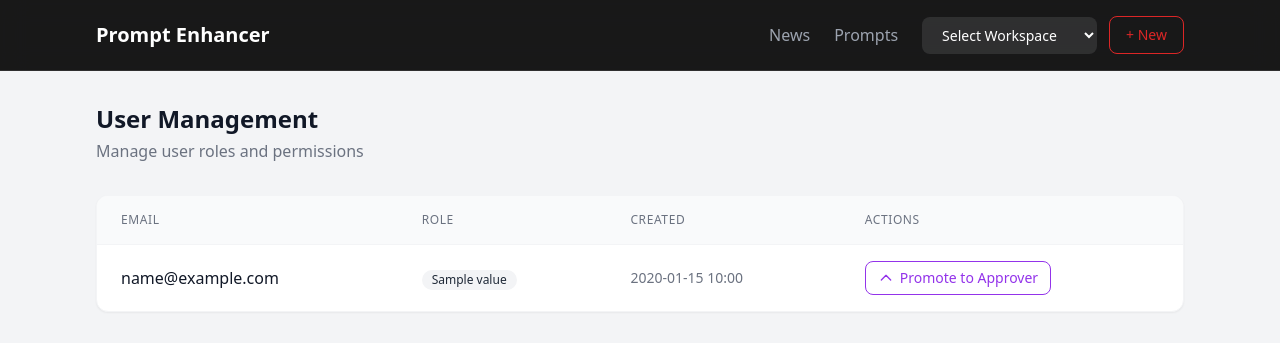
After one commit to rajvermacas/prompt-enhancer, a FastAPI app: template app/templates/users.html in a window 1280 px wide. The commit adds this page. Shown: the top 343 px of the page. Run offline with FastAPI, Linux system fonts and the light colour scheme; the template is opened without the code that fills it: most values are stand-ins (such as "Sample title", 1, 10 or a date in 2020); parts of the project's set-up code (start-up, migrations or seed data) failed here and were passed over; some libraries are stand-ins or nearby versions.

Commit message:
feat(ui): add user management page for approvers
Add users.html template with table showing all users and their roles.
Approvers can toggle user roles via buttons that call PATCH /api/users/{id}/role.
Add /users page route with approver-only access control.
Add Users link in base.html navigation visible only to approvers.

Co-Authored-By: Claude Opus 4.5 <noreply@anthropic.com>

```diff
--- a/app/templates/base.html
+++ b/app/templates/base.html
@@ -111,6 +111,9 @@
                 <span class="bg-red-600 text-white text-xs font-medium px-2 py-0.5 rounded-full">{{ pending_count }}</span>
                 {% endif %}
             </a>
+            {% endif %}
+            {% if current_user and current_user.role.value == 'APPROVER' %}
+            <a href="/users" class="nav-link text-gray-400 hover:text-white transition-all duration-200 hover:-translate-y-0.5 {{ 'text-white border-b-2 border-red-600 pb-1' if request.path == '/users' else '' }}">Users</a>
             {% endif %}
             <div class="flex items-center gap-3">
                 <select id="workspace-selector"
--- /dev/null
+++ b/app/templates/users.html
@@ -0,0 +1,161 @@
+{% extends "base.html" %}
+
+{% block title %}User Management - Prompt Enhancer{% endblock %}
+
+{% block content %}
+<div class="mb-8">
+    <h1 class="text-2xl font-semibold text-gray-900">User Management</h1>
+    <p class="text-gray-500 mt-1">Manage user roles and permissions</p>
+</div>
+
+<!-- Users Table -->
+{% if users %}
+<div class="bg-white rounded-xl border border-gray-100 shadow-sm overflow-hidden">
+    <table class="w-full">
+        <thead>
+            <tr class="bg-gray-50 border-b border-gray-100">
+                <th class="px-6 py-4 text-left text-xs font-medium text-gray-500 uppercase tracking-wider">Email</th>
+                <th class="px-6 py-4 text-left text-xs font-medium text-gray-500 uppercase tracking-wider">Role</th>
+                <th class="px-6 py-4 text-left text-xs font-medium text-gray-500 uppercase tracking-wider">Created</th>
+                <th class="px-6 py-4 text-left text-xs font-medium text-gray-500 uppercase tracking-wider">Actions</th>
+            </tr>
+        </thead>
+        <tbody class="divide-y divide-gray-100">
+            {% for user in users %}
+            <tr class="hover:bg-gray-50 transition-colors duration-150" id="user-row-{{ user.id }}">
+                <td class="px-6 py-4">
+                    <span class="font-medium text-gray-900">{{ user.email }}</span>
+                    {% if user.id == current_user.id %}
+                    <span class="ml-2 text-xs text-gray-400">(you)</span>
+                    {% endif %}
+                </td>
+                <td class="px-6 py-4">
+                    <span id="role-badge-{{ user.id }}" class="inline-flex items-center px-2.5 py-0.5 rounded-full text-xs font-medium {% if user.role.value == 'APPROVER' %}bg-purple-100 text-purple-800{% else %}bg-gray-100 text-gray-800{% endif %}">
+                        {{ user.role.value }}
+                    </span>
+                </td>
+                <td class="px-6 py-4 text-gray-500 text-sm">
+                    {{ user.created_at.strftime('%Y-%m-%d %H:%M') }}
+                </td>
+                <td class="px-6 py-4">
+                    {% if user.id != current_user.id %}
+                    <button
+                        id="toggle-btn-{{ user.id }}"
+                        onclick="toggleUserRole('{{ user.id }}', '{{ user.role.value }}')"
+                        class="inline-flex items-center px-3 py-1.5 text-sm font-medium rounded-lg border transition-all duration-200 hover:-translate-y-0.5 {% if user.role.value == 'APPROVER' %}border-gray-300 text-gray-700 hover:bg-gray-100{% else %}border-purple-600 text-purple-600 hover:bg-purple-50{% endif %}">
+                        {% if user.role.value == 'APPROVER' %}
+                        <svg class="w-4 h-4 mr-1.5" fill="none" stroke="currentColor" viewBox="0 0 24 24">
+                            <path stroke-linecap="round" stroke-linejoin="round" stroke-width="2" d="M19 9l-7 7-7-7"></path>
+                        </svg>
+                        Demote to User
+                        {% else %}
+                        <svg class="w-4 h-4 mr-1.5" fill="none" stroke="currentColor" viewBox="0 0 24 24">
+                            <path stroke-linecap="round" stroke-linejoin="round" stroke-width="2" d="M5 15l7-7 7 7"></path>
+                        </svg>
+                        Promote to Approver
+                        {% endif %}
+                    </button>
+                    {% else %}
+                    <span class="text-gray-400 text-sm italic">Cannot change own role</span>
+                    {% endif %}
+                </td>
+            </tr>
+            {% endfor %}
+        </tbody>
+    </table>
+</div>
+{% else %}
+<div class="bg-white rounded-xl border border-gray-100 shadow-sm p-12 text-center">
+    <svg class="w-16 h-16 mx-auto text-gray-300 mb-4" fill="none" stroke="currentColor" viewBox="0 0 24 24">
+        <path stroke-linecap="round" stroke-linejoin="round" stroke-width="1.5" d="M12 4.354a4 4 0 110 5.292M15 21H3v-1a6 6 0 0112 0v1zm0 0h6v-1a6 6 0 00-9-5.197M13 7a4 4 0 11-8 0 4 4 0 018 0z"></path>
+    </svg>
+    <p class="text-gray-500 text-lg">No users found</p>
+</div>
+{% endif %}
+
+<!-- Toast notification container -->
+<div id="toast-container" class="fixed bottom-4 right-4 z-50"></div>
+{% endblock %}
+
+{% block scripts %}
+<script>
+function showToast(message, type) {
+    const container = document.getElementById('toast-container');
+    const toast = document.createElement('div');
+    const bgColor = type === 'success' ? 'bg-green-600' : 'bg-red-600';
+    toast.className = `${bgColor} text-white px-4 py-3 rounded-lg shadow-lg mb-2 transition-all duration-300 transform translate-x-0`;
+    toast.textContent = message;
+    container.appendChild(toast);
+
+    setTimeout(() => {
+        toast.classList.add('opacity-0', 'translate-x-4');
+        setTimeout(() => toast.remove(), 300);
+    }, 3000);
+}
+
+async function toggleUserRole(userId, currentRole) {
+    const newRole = currentRole === 'APPROVER' ? 'USER' : 'APPROVER';
+    const button = document.getElementById(`toggle-btn-${userId}`);
+
+    // Disable button during request
+    button.disabled = true;
+    button.classList.add('opacity-50', 'cursor-not-allowed');
+
+    try {
+        const response = await fetch(`/api/users/${userId}/role`, {
+            method: 'PATCH',
+            headers: {
+                'Content-Type': 'application/json',
+            },
+            body: JSON.stringify({ role: newRole }),
+        });
+
+        if (!response.ok) {
+            const errorData = await response.json();
+            throw new Error(errorData.detail || 'Failed to update role');
+        }
+
+        const updatedUser = await response.json();
+
+        // Update the role badge
+        const badge = document.getElementById(`role-badge-${userId}`);
+        badge.textContent = updatedUser.role;
+        if (updatedUser.role === 'APPROVER') {
+            badge.className = 'inline-flex items-center px-2.5 py-0.5 rounded-full text-xs font-medium bg-purple-100 text-purple-800';
+        } else {
+            badge.className = 'inline-flex items-center px-2.5 py-0.5 rounded-full text-xs font-medium bg-gray-100 text-gray-800';
+        }
+
+        // Update button appearance and text
+        if (updatedUser.role === 'APPROVER') {
+            button.className = 'inline-flex items-center px-3 py-1.5 text-sm font-medium rounded-lg border transition-all duration-200 hover:-translate-y-0.5 border-gray-300 text-gray-700 hover:bg-gray-100';
+            button.innerHTML = `
+                <svg class="w-4 h-4 mr-1.5" fill="none" stroke="currentColor" viewBox="0 0 24 24">
+                    <path stroke-linecap="round" stroke-linejoin="round" stroke-width="2" d="M19 9l-7 7-7-7"></path>
+                </svg>
+                Demote to User
+            `;
+        } else {
+            button.className = 'inline-flex items-center px-3 py-1.5 text-sm font-medium rounded-lg border transition-all duration-200 hover:-translate-y-0.5 border-purple-600 text-purple-600 hover:bg-purple-50';
+            button.innerHTML = `
+                <svg class="w-4 h-4 mr-1.5" fill="none" stroke="currentColor" viewBox="0 0 24 24">
+                    <path stroke-linecap="round" stroke-linejoin="round" stroke-width="2" d="M5 15l7-7 7 7"></path>
+                </svg>
+                Promote to Approver
+            `;
+        }
+
+        // Update onclick handler with new role
+        button.setAttribute('onclick', `toggleUserRole('${userId}', '${updatedUser.role}')`);
+
+        showToast(`User role updated to ${updatedUser.role}`, 'success');
+
+    } catch (error) {
+        showToast(error.message, 'error');
+    } finally {
+        button.disabled = false;
+        button.classList.remove('opacity-50', 'cursor-not-allowed');
+    }
+}
+</script>
+{% endblock %}
```
Also changed, not shown: app/routes/pages.py (+25 -0 lines).
